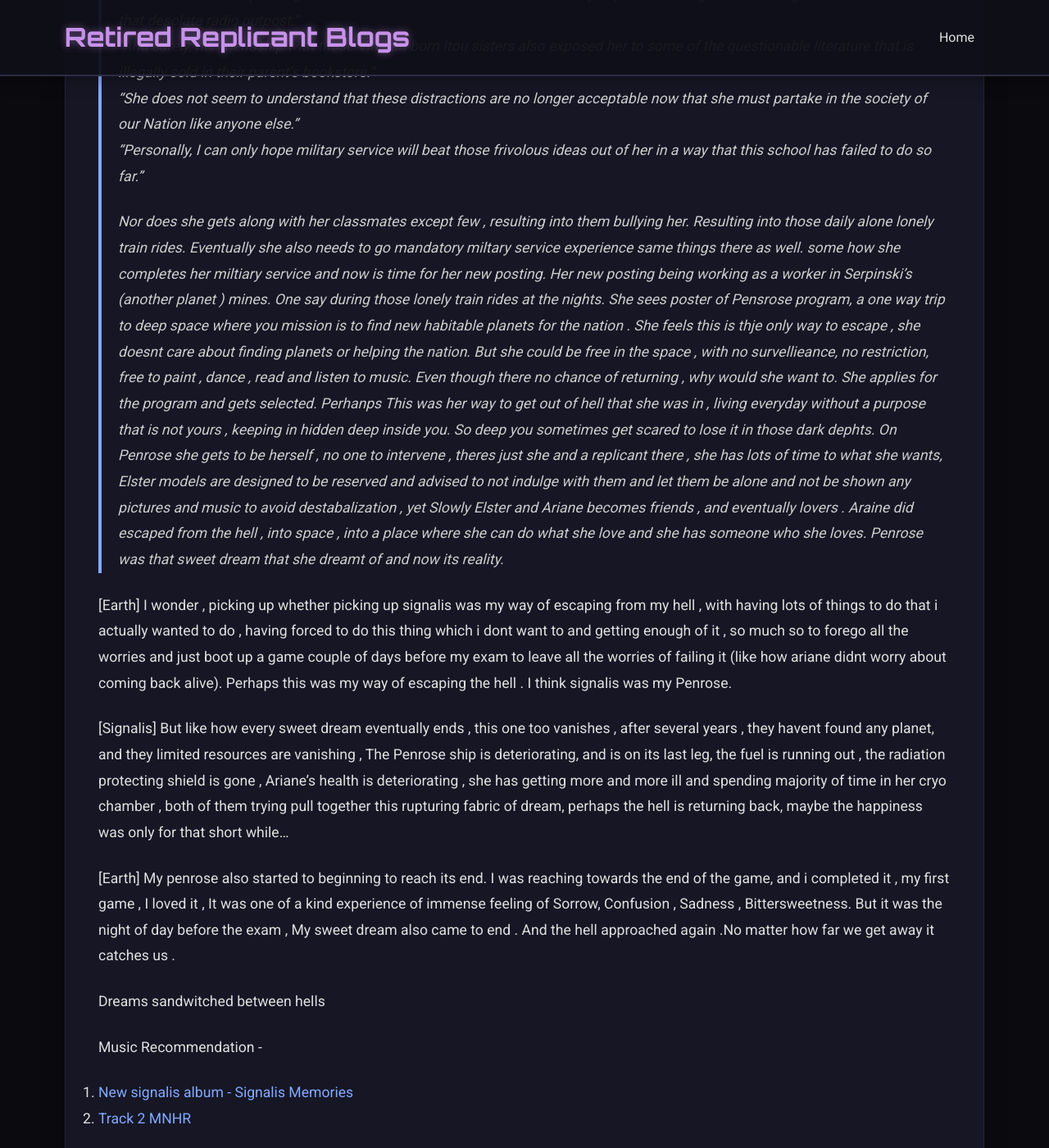
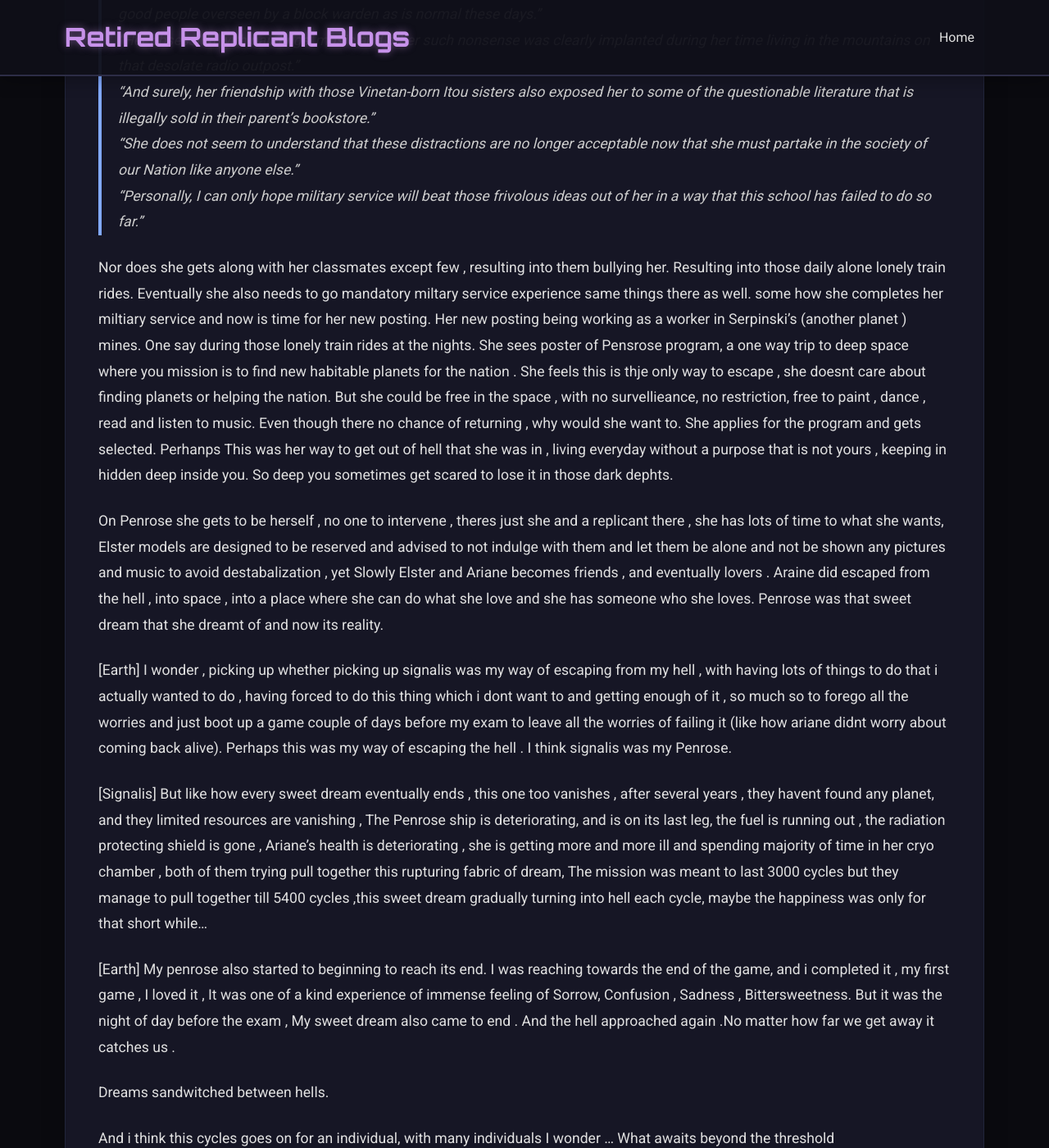
Before and after one commit to retired-replicant/blogs, a Jekyll site: the page built from _posts/2025-05-02-hell-dreams-hell.md, in a window 1280 px wide and 1400 px high, scrolled down 1294 px. Shown: the whole window at 82% size. Built offline with Jekyll 4.4.1, drawn with Linux system fonts in a browser that asks for light colours; some of the changed text lies outside the part shown.

Commit message:
blog update

```diff
--- a/_posts/2025-05-02-hell-dreams-hell.md
+++ b/_posts/2025-05-02-hell-dreams-hell.md
@@ -5,11 +5,11 @@ date: 2025-05-02 10:00:00 +0000
 categories: personal
 ---
 
-
 [Earth]
-&nbsp;&nbsp;&nbsp;&nbsp; I just had my last exam of term test 2 ( midterms ) of my last sem. Specifically, this time of the year has always been difficult for me. As time went on, semesters went on it became increasingly difficult for me to keep giving those meaningless exams. To mug up the answers, only to forget it the day later. This growing disinterest has been continuing to the point that I am barely able to muster up the strength to study for it or even write answers in the exam despite knowing the answers. During a day before this exam, I stumbled upon a Signalis [fan animation video](https://youtu.be/uEw8W2Pbndo?si=nEkYYmApz9TAKP5_). I have known about Signalis and it was sitting in my watchlist(yes i hadnt completed any game prior to this. I was mainly watching playthroughs) for about a year now. I always loved the aesthetics and music related to it and the comments further strengthened my opinion that it might be something i like. But just couple of days before this exam I am not sure why I just downloaded Steam , bought signalis and started playing it. I wonder ... [This space intentionally left blank]
+&nbsp;&nbsp;&nbsp;&nbsp; I just had my last exam of term test 2 ( midterms ) of my last sem. Specifically, this time of the year has always been difficult for me. As time went on, semesters went on it became increasingly difficult for me to keep giving those meaningless exams. To mug up the answers, only to forget it the day later, to fill pages and pages of assignement sheet ,for it to end up in trash.Spending hours and hours on this process for it to be lost and forgotten. This growing disinterest has been continuing to the point that I am barely able to muster up the strength to study for it or even write answers in the exam despite knowing the answers. During a day before this exam, I stumbled upon a Signalis [fan animation video](https://youtu.be/uEw8W2Pbndo?si=nEkYYmApz9TAKP5_). I have known about Signalis and it was sitting in my watchlist(yes i hadnt completed any game prior to this. I was mainly watching playthroughs) for about a year now. I always loved the aesthetics and music related to it and the comments further strengthened my opinion that it might be something i like. But just couple of days before this exam I am not sure why I just downloaded Steam , bought signalis and started playing it. I wonder ... [This space intentionally left blank]
 
 [Signalis] (there are going to be spoilers for Signalis)
+
 _Signalis_ is a survival horror game with this really haunting, retro-futuristic vibe. It draws from older classics like _Resident Evil_ and _Silent Hill_ at least that’s what fans say, since I haven’t played those myself. But even without that background, something about _Signalis_ just clicked with me. The atmosphere, the music, the quiet way it tells its story it all hit me harder than I expected.
 
  a Replika (cyborg) named Elster and a Gesalt (Human) named Ariane has been signed up for an penrose mission where they would be searching for new planets and resources beneficial for humans , and due after a failed misson their spacecraft has crashed into an unknown planet and Elster boots up to find out Ariane is missing from her cryochamber ,and now you as Elster searching for Ariane (her lover). As you explore a cold, decaying world filled with mystery and memory, the line between reality, dreams, and identity slowly breaks down.
@@ -22,25 +22,32 @@ Not too long after after Ariane also need to leave her home to go live with her
 > “And surely, her friendship with those Vinetan-born Itou sisters also exposed her to some of the questionable literature that is illegally sold in their parent’s bookstore.”
 > “She does not seem to understand that these distractions are no longer acceptable now that she must partake in the society of our Nation like anyone else.”
 > “Personally, I can only hope military service will beat those frivolous ideas out of her in a way that this school has failed to do so far.”
->
+
+
 Nor does she gets along with her classmates except few , resulting into them bullying her. Resulting into those daily alone lonely train rides. Eventually she also needs to go mandatory miltary service experience same things there as well.  some how she completes her miltiary service and now is time for her new posting. Her new posting being working as a worker in Serpinski's (another planet ) mines. One say during those lonely train rides at the nights. She sees poster of Pensrose program, a one way trip to deep space where you mission is to find new habitable planets for the nation . She feels this is thje only way to escape , she doesnt care about finding planets or helping the nation. But she could be free in the space , with no survellieance, no restriction, free to paint , dance , read and listen to music. Even though there no chance of returning , why would she want to. She applies for the program and gets selected. Perhanps This was her way to get out of hell that she was in , living everyday without a purpose that is not yours , keeping in hidden deep inside you. So deep you sometimes get scared to lose it in those dark dephts.
+
 On Penrose she gets to be herself , no one to intervene , theres just she and a replicant there , she has lots of time to what she wants, Elster models are designed to be reserved and advised to not indulge with them and let them be alone and not be shown any pictures and music to avoid destabalization , yet Slowly Elster and Ariane becomes friends , and eventually lovers . Araine did escaped from the hell , into space , into a place where she can do what she love and she has someone who she loves. Penrose was that sweet dream that she dreamt of and now its reality.
 
 [Earth]
 I wonder , picking up whether picking up signalis was my way of escaping from my hell , with having lots of things to do that i actually wanted to do , having forced to do this thing which i dont want to and getting enough of it , so much so to forego all the worries and just boot up a game couple of days before my exam to leave all the worries of failing it (like how ariane didnt worry about coming back alive). Perhaps this was my way of escaping the hell . I think signalis was my Penrose.
 
 [Signalis]
-But like how every sweet dream eventually ends , this one too vanishes , after several years , they havent found any planet, and they limited resources are vanishing , The Penrose ship is deteriorating, and is on its last leg, the fuel is running out , the radiation protecting shield is gone  , Ariane's health is deteriorating , she has getting more and more ill and spending majority of time in her cryo chamber , both of them trying  pull together this rupturing fabric of dream,  perhaps the hell is returning back, maybe the happiness was only for that short while...
+But like how every sweet dream eventually ends , this one too vanishes , after several years , they havent found any planet, and they limited resources are vanishing , The Penrose ship is deteriorating, and is on its last leg, the fuel is running out , the radiation protecting shield is gone  , Ariane's health is deteriorating , she is getting more and more ill and spending majority of time in her cryo chamber , both of them trying  pull together this rupturing fabric of dream, The mission was meant to last 3000 cycles but they manage to pull together till 5400 cycles ,this sweet dream gradually turning into hell each cycle, maybe the happiness was only for that short while...
 
 [Earth]
  My penrose also started to beginning to reach its end. I was reaching towards the end of the game, and i completed it , my first game , I loved it , It was one of a kind experience of immense feeling of Sorrow, Confusion , Sadness , Bittersweetness.
 But it was the night of day before the exam , My sweet dream also came to end . And the hell approached again .No matter how far we get away it catches us .
 
- Dreams sandwitched between hells
+Dreams sandwitched between hells.
+
+And i think this cycles goes on for an individual, with many individuals
+I wonder ...
+What awaits beyond the threshold
 
 
-
+![What awaits beyond the threshold](/assets/images/threshold.jpg "What awaits beyond the threshold")
 
 Music Recommendation -
 1. [New signalis album - Signalis Memories ](https://youtu.be/axMffgvNQOs?si=DTcHGaFGxnJhLSaK)
 2. [Track 2 MNHR](https://youtu.be/iZISFM0pM6Q?si=hB1fYB5lMlaTq2tX)
+2. [Track 3 Red Gate](https://youtu.be/wzJnYxerWic?si=bQPr8ZeEZ1Qi9sfN)
```
Also changed, not shown: assets/images/threshold.jpg (added).
